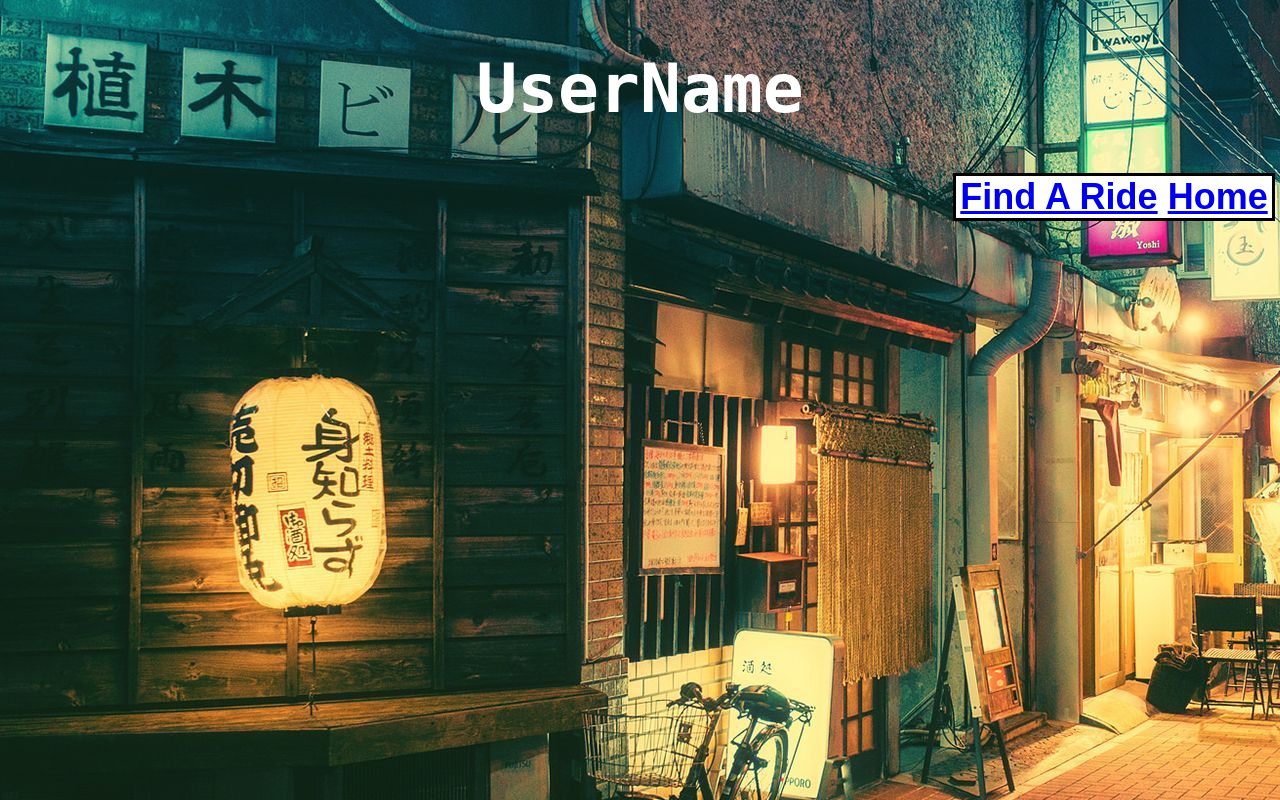
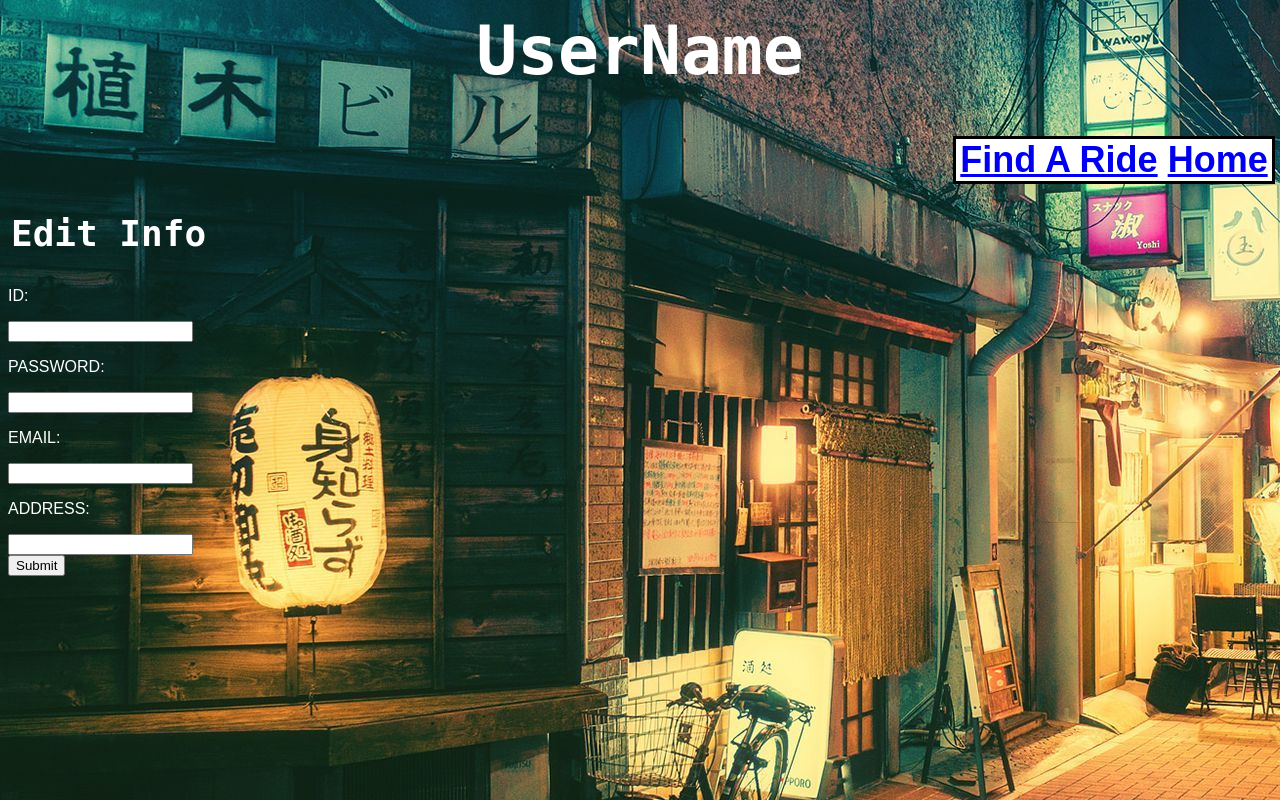
Before and after one commit to IrvinBarham/Uber-Application, a PHP site: page /UserProfile.php in a window 1280 px wide. Run offline with PHP 8.4, Linux system fonts and the light colour scheme.

Commit message:
Add files via upload

```diff
--- a/UserProfile.php
+++ b/UserProfile.php
@@ -1,5 +1,4 @@
-<!DOCTYPE html>
-<html lang="en">
+
 <head>
     <meta charset="UTF-8" />
     <title>Rideshare Service</title>
@@ -25,10 +24,14 @@
             font-family: "Space Mono", monospace;
             font-size: 36px;
             padding: 3px;
+            color: white;
         }
 
         header {
             font-size: 36px;
+        }
+        p {
+            color: white;
         }
     </style>
 </head>
@@ -42,6 +45,14 @@
                     <a href="Home.php"><strong>Home</strong></a>
                 </nav>
             </header>
+            <h2> Edit Info </h2>
+
+            <form action="databaseconn.php" method="post">
+            <p>ID:</p> <input type="text" name="id"> <br>
+            <p>PASSWORD:</p>  <input type ="text" name="psw"> <br>
+            <p>EMAIL:</p>  <input type ="text" name="email"> <br>
+            <p>ADDRESS:</p>  <input type ="text" name="address"> <br>
+            <input type="submit">
+            </form>
         </div>
-
 </body>
```
